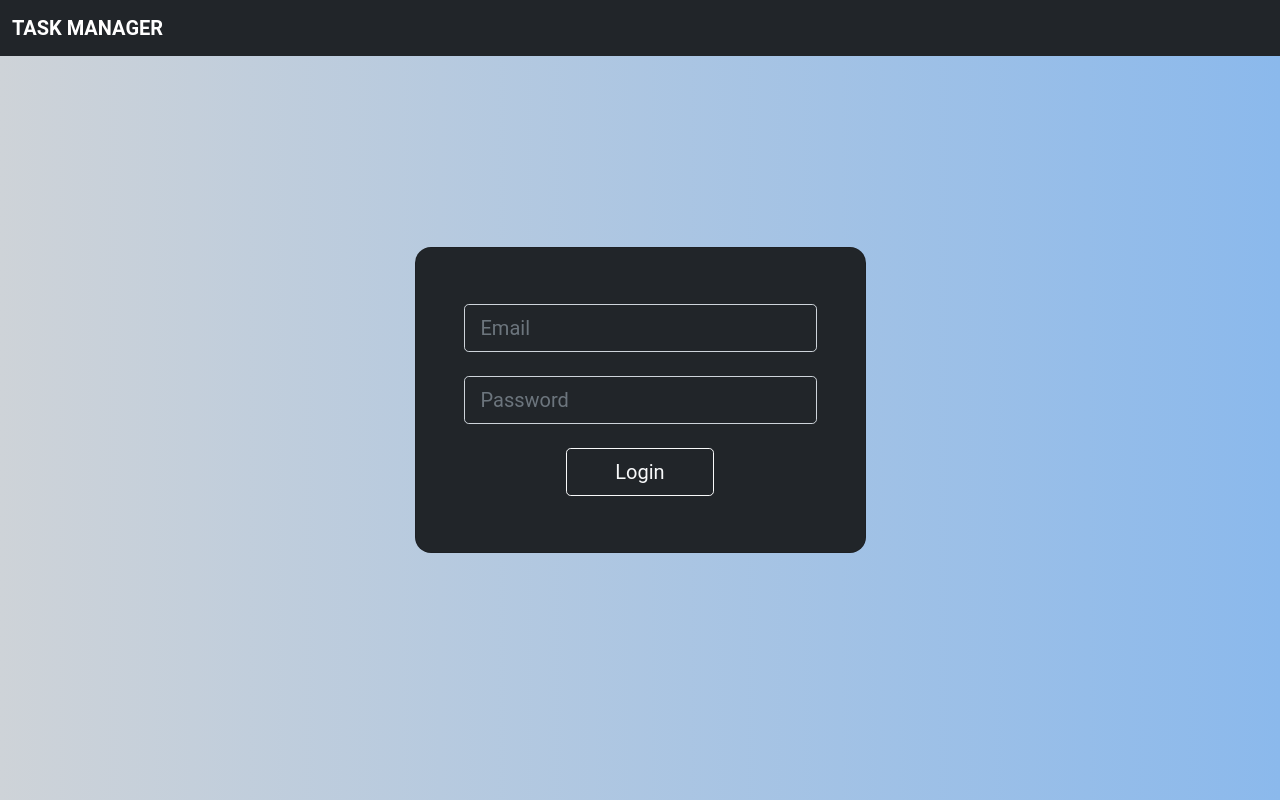
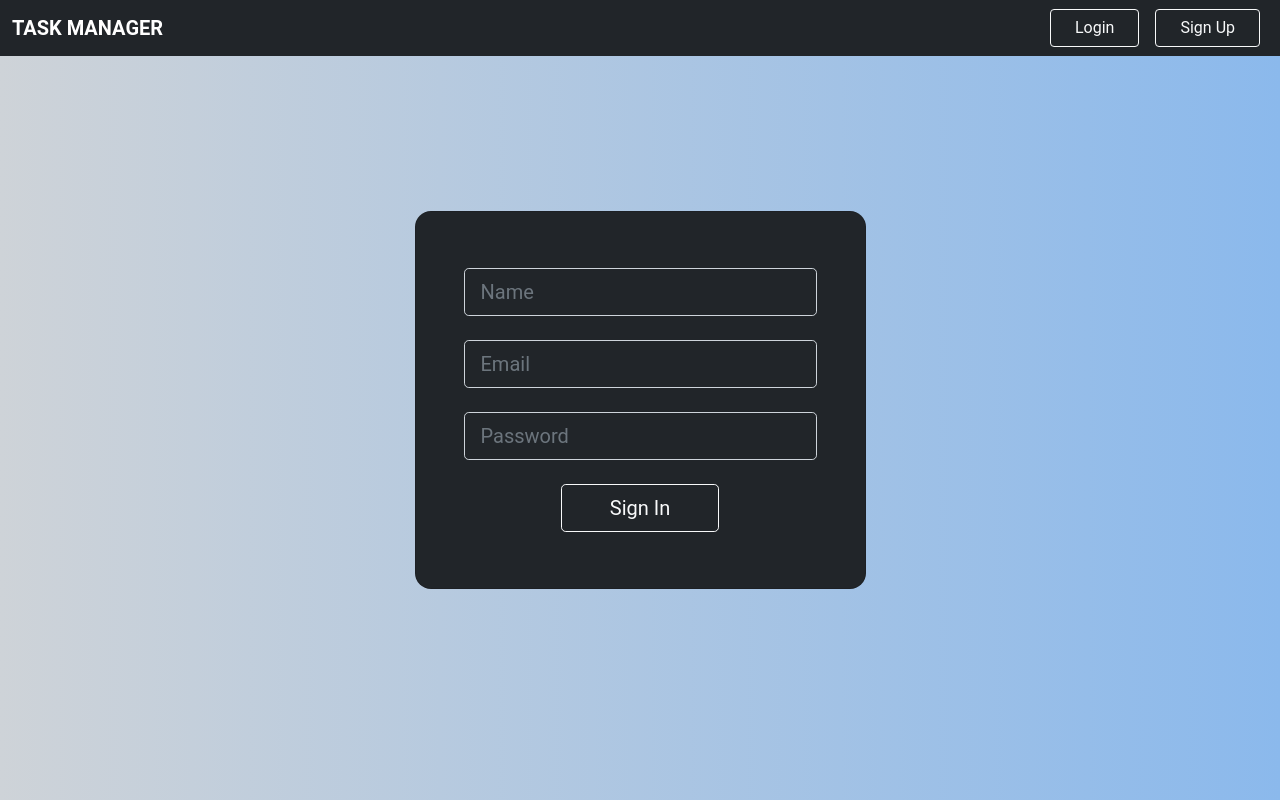
Before and after one commit to VictoriaShyika/task_manager, a React (Create React App) app in the folder client/: page /signup in a window 1280 px wide. Before the commit this address led to /login. Built offline with nearby package versions, Linux system fonts and the light colour scheme.

Commit message:
master: Added SignUp page, error display in Login

```diff
--- a/client/src/components/Navbar.js
+++ b/client/src/components/Navbar.js
@@ -1,4 +1,5 @@
 import React, { useContext } from "react";
+import { Link } from "react-router-dom";
 import { AuthContext } from "../context";
 
 export default function Navbar() {
@@ -17,12 +18,16 @@ export default function Navbar() {
         </span>
         <div className="ml-auto">
           {!isAuth ? (
-          <></>
+            <>
+              <Link to="/login" className="btn btn-outline-light px-4 mx-2">
+                Login
+              </Link>
+              <Link to="/signup" className="btn btn-outline-light px-4 mx-2 ">
+                Sign Up
+              </Link>
+            </>
           ) : (
-            <button
-              onClick={logout}
-              className="btn btn-outline-light px-4 "
-            >
+            <button onClick={logout} className="btn btn-outline-light px-4 ">
               Logout
             </button>
           )}
--- a/client/src/pages/Login/Login.css
+++ b/client/src/pages/Login/Login.css
@@ -1,8 +1,25 @@
 .gradient-custom {
-/* background: #6a11cb; */
-background: linear-gradient(to right, rgb(206, 211, 216), rgb(139, 185, 236))
+  /* background: #6a11cb; */
+  background: linear-gradient(to right, rgb(206, 211, 216), rgb(139, 185, 236));
 }
-.form-control:focus, .form-control:hover, .btn:focus, .btn:hover {
-    border-color: white;
-    box-shadow: 0 0 0 0.25rem rgba(255, 255, 255, 0.5);
+.form-control:focus,
+.form-control:hover,
+.btn:focus,
+.btn:hover {
+  border-color: white;
+  box-shadow: 0 0 0 0.25rem rgba(255, 255, 255, 0.5);
 }
+.error {
+  position: relative;
+  animation: shake 0.1s linear;
+  animation-iteration-count: 3;
+}
+
+@keyframes shake {
+  0% {
+    left: -5px;
+  }
+  100% {
+    right: -5px;
+  }
+}
--- a/client/src/pages/Login/Login.js
+++ b/client/src/pages/Login/Login.js
@@ -2,13 +2,30 @@ import React, { useState, useContext } from "react";
 import { AuthContext } from "../../context";
 import "./Login.css";
 
-export default function Login(){
+export default function Login() {
   const { isAuth, setIsAuth } = useContext(AuthContext);
 
   const [email, setEmail] = useState("");
   const [password, setPassword] = useState("");
 
+  const [emptyEmail, setEmptyEmail] = useState(false);
+  const [emptyPassword, setEmptyPassword] = useState(false);
+
+  const [error, setError] = useState("");
+
   const handleClick = () => {
+    setEmptyEmail(false);
+    setEmptyPassword(false);
+    setError("")
+
+    if (email === "" || email == null) {
+      setEmptyEmail("Please fill email field");
+      return console.log("Please fill email field");
+    } else if (password === "" || password == null) {
+      setEmptyPassword("Please fill password field");
+      return console.log("Please fill password field");
+    }
+
     const opts = {
       method: "POST",
       body: JSON.stringify({
@@ -23,10 +40,13 @@ export default function Login(){
       })
       .then((data) => {
         if (data.token) {
-            sessionStorage.setItem("token", data.token);
-            setIsAuth(true);
-            console.log(">>>> Token after login", data.token);
-        } else console.log(">>>> Error when login", data.error);
+          sessionStorage.setItem("token", data.token);
+          setIsAuth(true);
+          console.log(">>>> Token after login", data.token);
+        } else {
+          setError(data.error);
+          console.log(">>>> Error when login", data.error);
+        }
       })
       .catch((error) => console.error("There was an error!", error));
   };
@@ -43,7 +63,6 @@ export default function Login(){
               >
                 <div className="card-body px-5 py-5 text-center">
                   <div className="mb-md-2 mt-md-2">
-
                     <div className="form-white mb-4">
                       <input
                         className="form-control form-control-lg bg-dark text-white"
@@ -55,13 +74,37 @@ export default function Login(){
                     </div>
                     <div className="form-white mb-4">
                       <input
-                        className="form-control form-control-lg bg-dark text-white"
+                        className={
+                          "form-control form-control-lg bg-dark text-white"
+                        }
                         type="password"
                         value={password}
                         onChange={(e) => setPassword(e.target.value)}
                         placeholder="Password"
                       />
                     </div>
+                    {emptyEmail ? (
+                      <p className="fw-lighter text-danger text-opacity-75">
+                        {emptyEmail}
+                      </p>
+                    ) : (
+                      ""
+                    )}
+                    {emptyPassword ? (
+                      <p className="fw-lighter text-danger text-opacity-75">
+                        {emptyPassword}
+                      </p>
+                    ) : (
+                      ""
+                    )}
+                    {error ? (
+                      <p className="fw-lighter text-danger text-opacity-75">
+                        {error}
+                      </p>
+                    ) : (
+                      ""
+                    )}
+
                     <button
                       className="btn btn-outline-light btn-lg px-5"
                       type="submit"
@@ -78,4 +121,4 @@ export default function Login(){
       </section>
     </div>
   );
-};
+}
--- /dev/null
+++ b/client/src/pages/SignUp/SignUp.js
@@ -0,0 +1,91 @@
+import React, { useState, useContext } from "react";
+import { AuthContext } from "../../context";
+
+export default function SignUn() {
+  const { isAuth, setIsAuth } = useContext(AuthContext);
+
+  const [email, setEmail] = useState("");
+  const [password, setPassword] = useState("");
+
+  const handleClick = () => {
+    const opts = {
+      method: "POST",
+      body: JSON.stringify({
+        email: email,
+        password: password,
+      }),
+    };
+
+    fetch("/signup", opts)
+      .then((resp) => {
+        return resp.json();
+      })
+      .then((data) => {
+        if (data.token) {
+          sessionStorage.setItem("token", data.token);
+          setIsAuth(true);
+          console.log(">>>> Token after login", data.token);
+        } else {
+        //   setError(data.error);
+          console.log(">>>> Error when login", data.error);
+        }
+      })
+      .catch((error) => console.error("There was an error!", error));
+  };
+  return (
+    <section className="vh-100 gradient-custom">
+      <div className="container h-100">
+        <div className="row d-flex justify-content-center align-items-center h-100">
+          <div className="col-12 col-md-8 col-lg-6 col-xl-5">
+            <div
+              className="card bg-dark text-white"
+              style={{ borderRadius: "1rem" }}
+            >
+              <div className="card-body px-5 py-5 text-center">
+                <div className="mb-md-2 mt-md-2">
+                <div className="form-white mb-4">
+                    <input
+                      className="form-control form-control-lg bg-dark text-white"
+                      type="text"
+                      value={email}
+                      onChange={(e) => setEmail(e.target.value)}
+                      placeholder="Name"
+                    />
+                  </div>
+                  <div className="form-white mb-4">
+                    <input
+                      className="form-control form-control-lg bg-dark text-white"
+                      type="text"
+                      value={email}
+                      onChange={(e) => setEmail(e.target.value)}
+                      placeholder="Email"
+                    />
+                  </div>
+                  <div className="form-white mb-4">
+                    <input
+                      className={
+                        "form-control form-control-lg bg-dark text-white"
+                      }
+                      type="password"
+                      value={password}
+                      onChange={(e) => setPassword(e.target.value)}
+                      placeholder="Password"
+                    />
+                  </div>
+
+                  <button
+                    className="btn btn-outline-light btn-lg px-5"
+                    type="submit"
+                    onClick={handleClick}
+                  >
+                    Sign In
+                  </button>
+                </div>
+              </div>
+            </div>
+          </div>
+        </div>
+      </div>
+    </section>
+  );
+}
--- a/client/src/router/index.js
+++ b/client/src/router/index.js
@@ -1,5 +1,6 @@
 import Home from "../pages/Home/Home";
 import Login from "../pages/Login/Login";
+import SignUp from "../pages/SignUp/SignUp";
 
 export const privateRoutes = [
     { path: "/home", component: Home },
@@ -7,4 +8,6 @@ export const privateRoutes = [
 
 export const publicRoutes = [
     { path: "/login", component: Login },
+    { path: "/signup", component: SignUp },
+
 ]
```
